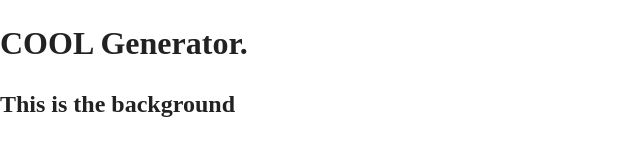
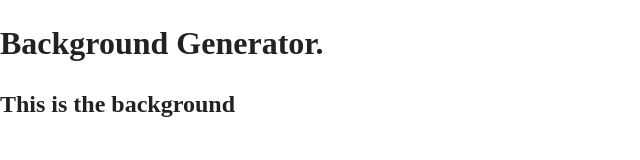
Before and after one commit to ladelz86/background-generator, a plain HTML site: page index.html in a window 1280 px wide. Shown: the whole page, without its empty margins (0-640 px from the left). Drawn offline with Linux system fonts and the light colour scheme.

Commit message:
Change title back to background generator

```diff
--- a/index.html
+++ b/index.html
@@ -25,7 +25,7 @@
 <body>
 
   <!-- Add your site or application content here -->
-  <h1>COOL Generator.</h1>
+  <h1>Background Generator.</h1>
   <h2>This is the background</h2>
   <script src="js/vendor/modernizr-3.11.2.min.js"></script>
   <script src="js/plugins.js"></script>
```
